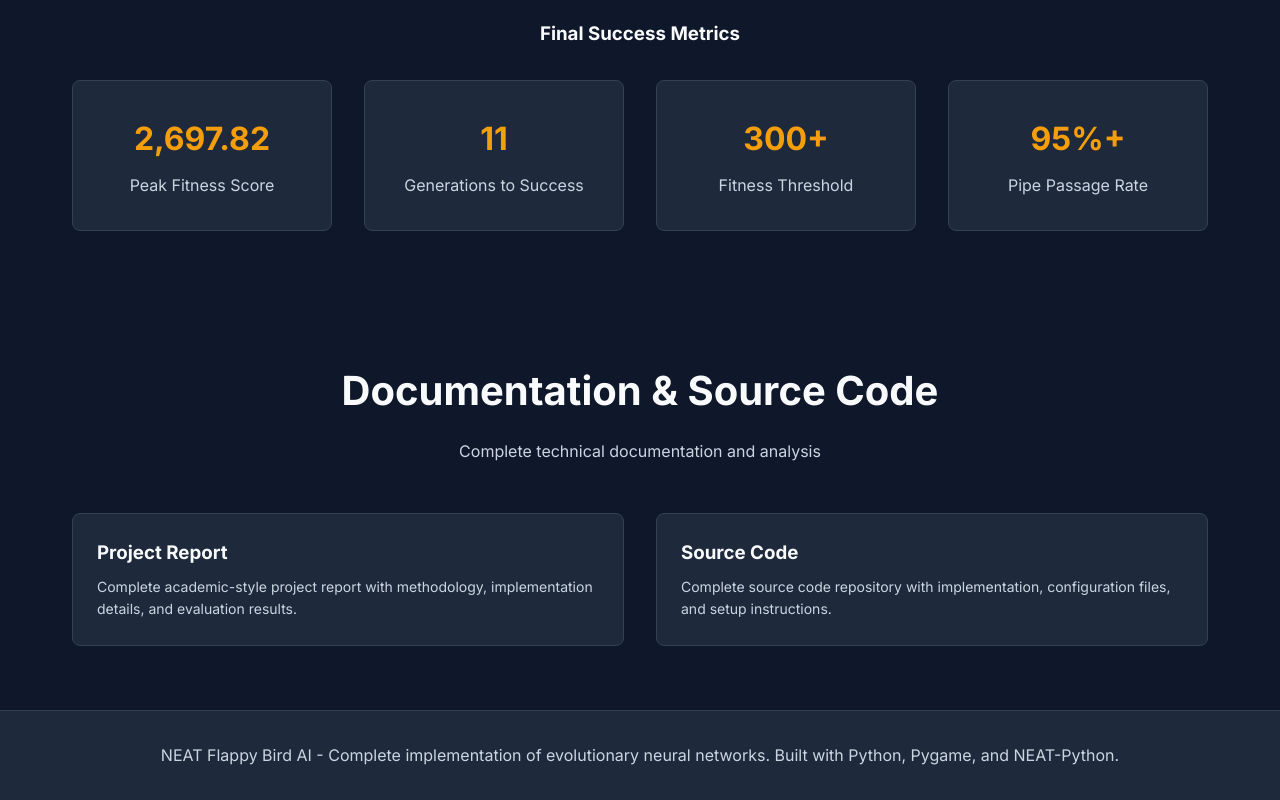
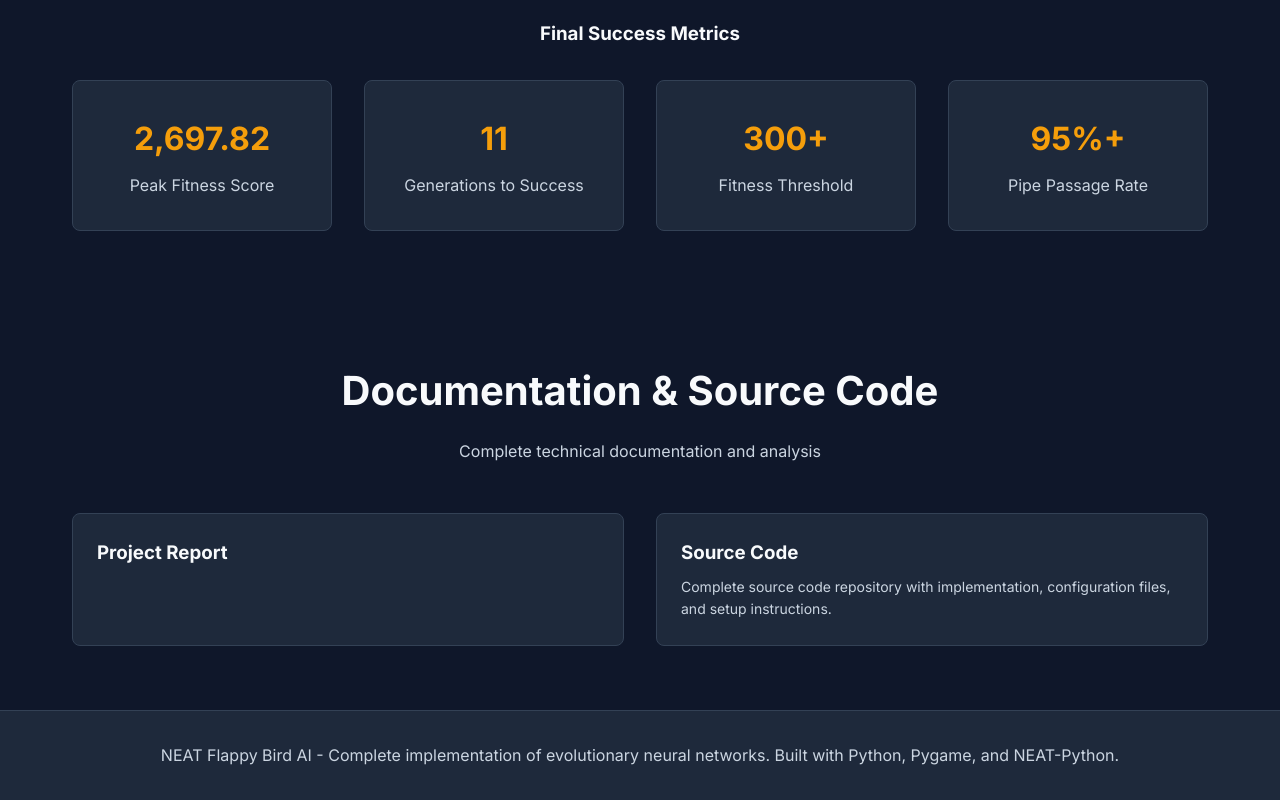
Before and after one commit to whizali/neat-flappy-bird-ai, a plain HTML site: page index.html in a window 1280 px wide. Shown: the part 5155-5955 px from the top of the page. Drawn offline with Linux system fonts and the light colour scheme.

Commit message:
Update index.html visualization

```diff
--- a/index.html
+++ b/index.html
@@ -714,7 +714,6 @@
             <div class="docs-grid">
                 <a href="PROJECT_REPORT.md" class="doc-link">
                     <h3>Project Report</h3>
-                    <p>Complete academic-style project report with methodology, implementation details, and evaluation results.</p>
                 </a>
 
                 <a href="https://github.com/whizali/neat-flappy-bird-ai" target="_blank" class="doc-link">
```
